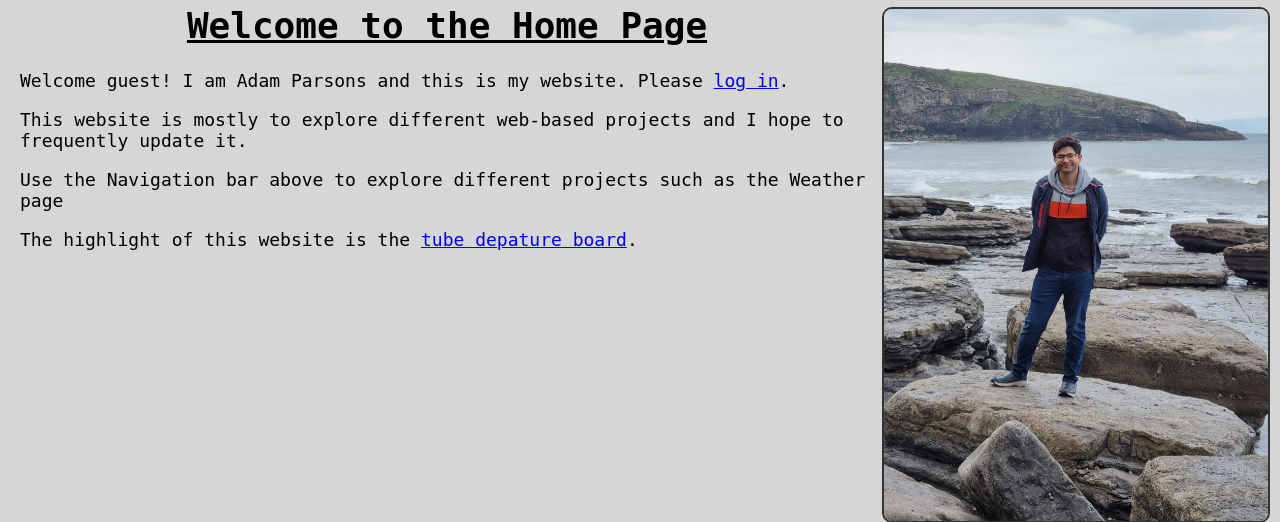
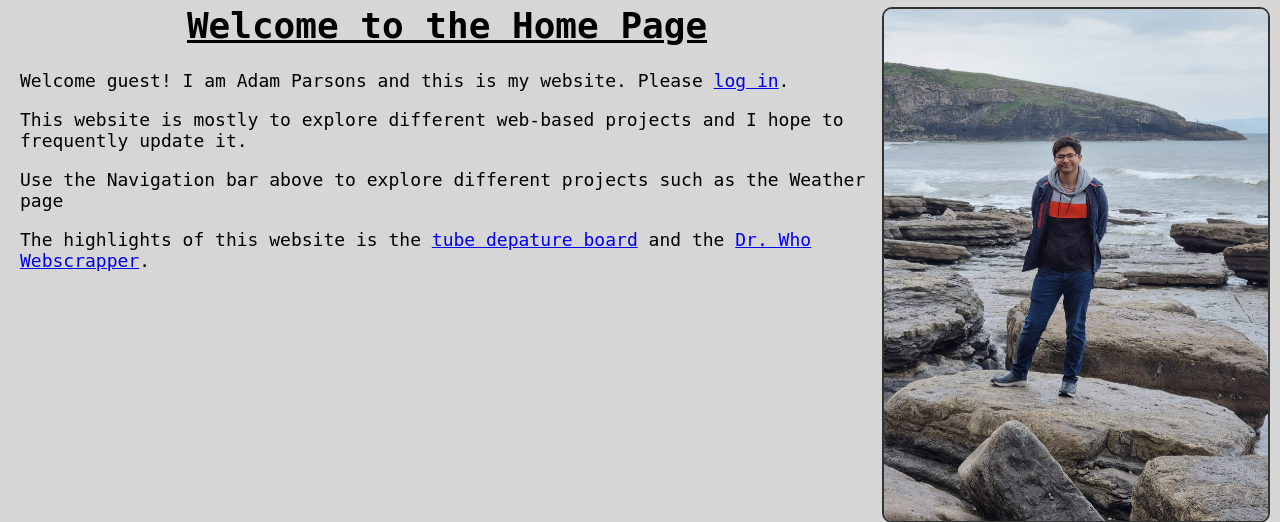
Before and after one commit to Goldyapper/Personal-website, a Flask app: page / in a window 1280 px wide. Shown: the part 58-580 px from the top of the page. Run offline with Flask 3, Linux system fonts and the light colour scheme; some libraries are stand-ins or nearby versions.

Commit message:
added a line to the home page

```diff
--- a/templates/home.html
+++ b/templates/home.html
@@ -13,7 +13,7 @@
             {% endif %}
             <p>This website is mostly to explore different web-based projects and I hope to frequently update it.</p>
             <p>Use the Navigation bar above to explore different projects such as the Weather page</p>
-            <p>The highlight of this website is the <a href="/tube">tube depature board</a>.</p>
+            <p>The highlights of this website is the <a href="/tube">tube depature board</a> and the <a href="/doc-who">Dr. Who Webscrapper</a>.</p>
 
         </div>
         <div class="image_content">
```
